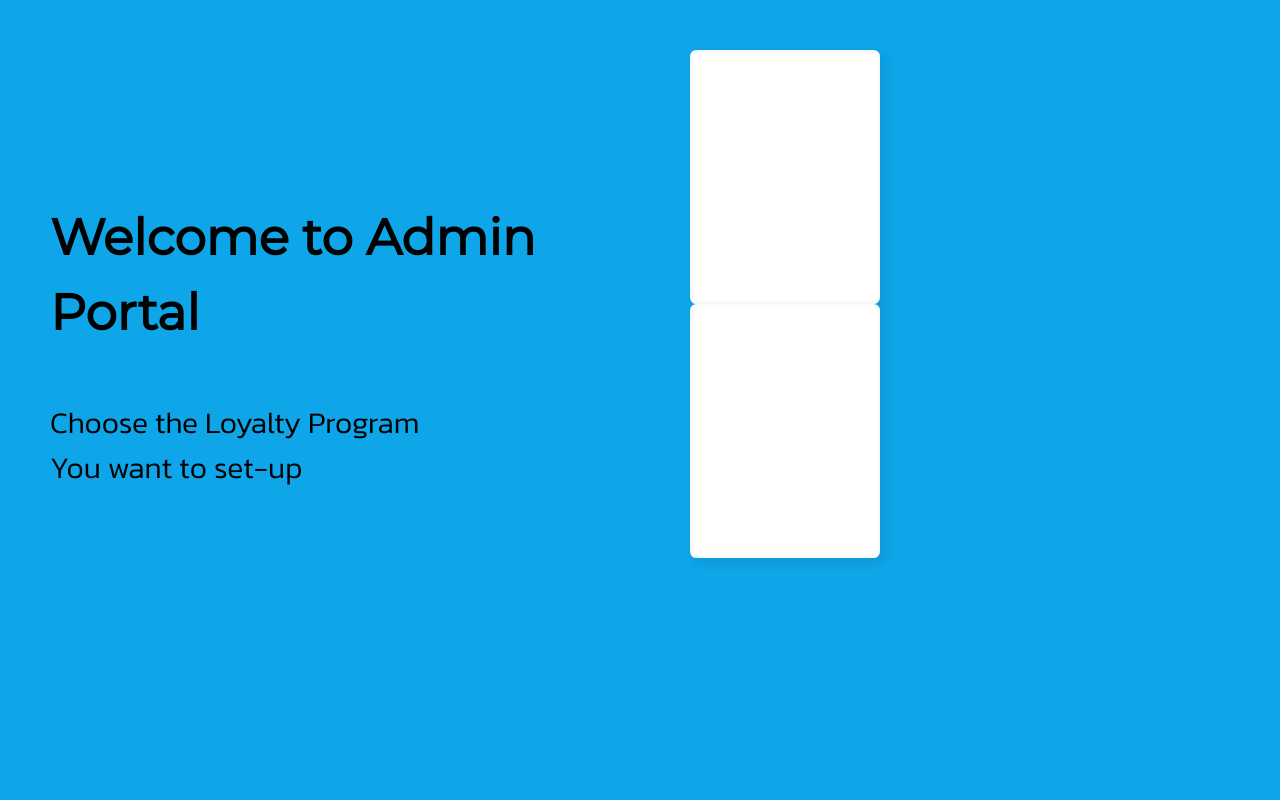
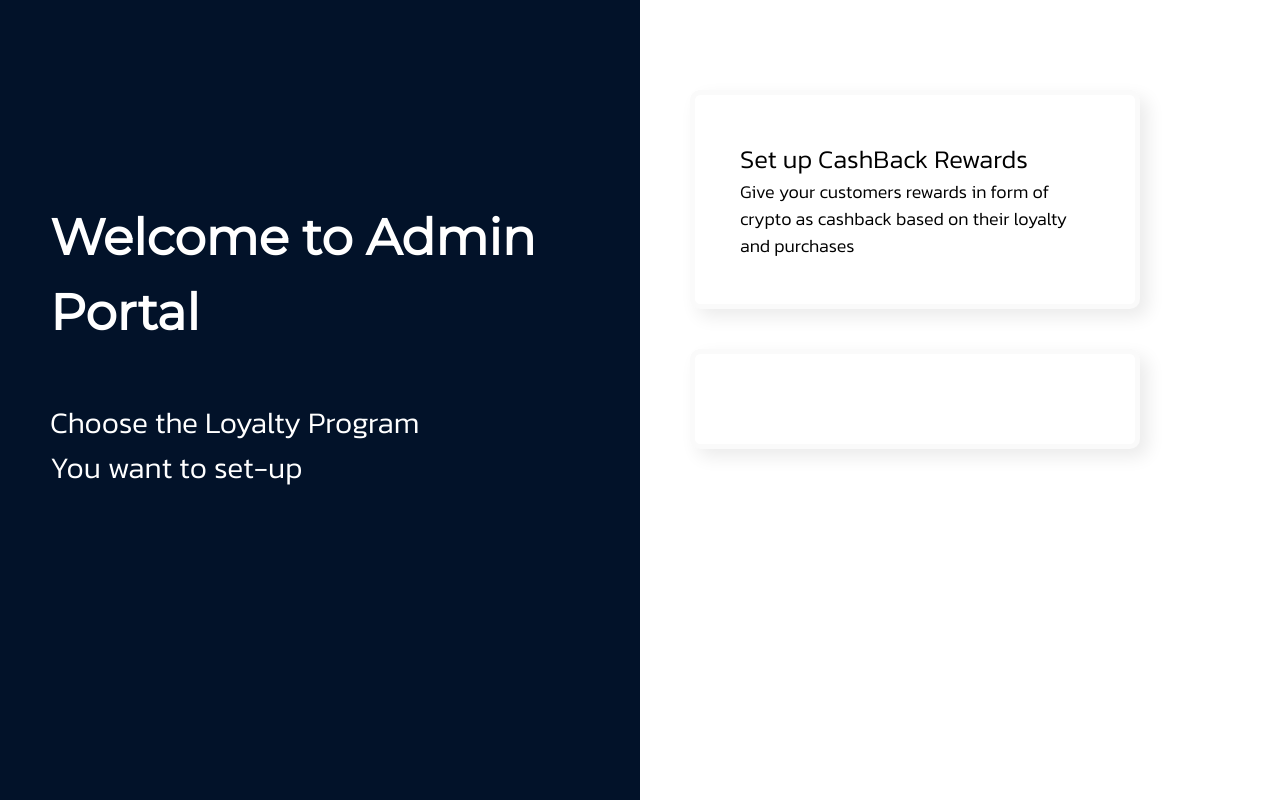
Before and after one commit to Trei-Labs/admin-side, a Next.js app in the folder mainfiles/: page / in a window 1280 px wide. Built offline with nearby package versions, Linux system fonts and the light colour scheme.

Commit message:
Add Cashback UI

```diff
--- a/mainfiles/pages/index.js
+++ b/mainfiles/pages/index.js
@@ -5,7 +5,7 @@
 
 export default function Home() {
   return (
-    <div className='flex' >
+    <div className='flex flex-wrap ' >
       <Head>
         <title>Create Next App</title>
         <meta name="description" content="Generated by create next app" />
@@ -14,13 +14,18 @@
       </Head>
 
 
-        <div className=' pt-[200px] w-[50%]  bg-sky-500 h-[100vh] p-[50px]' >
-          <label className='heading' >Welcome to Admin Portal</label>
-          <p className=' text-[30px] mt-[50px]' >Choose the Loyalty Program <br/> You want to set-up</p>
+        <div className='pt-[200px] w-[50%]  bg-[#021229] h-[100vh] p-[50px]' >
+          <label className='heading text-white ' >Welcome to Admin Portal</label>
+          <p className=' text-[30px] text-white mt-[50px]' >Choose the Loyalty Program <br/> You want to set-up</p>
         </div>
-        <div className=' flex-col w-[50%] bg-sky-500 h-[100vh] p-[50px]' >
-          <div className='card' ></div>
-          <div className='card' ></div>
+        <div className=' flex-col w-[50%] bg-white h-[100vh] p-[50px]' >
+          <div className='card' >
+            Set up CashBack Rewards
+            <p className='text-[18px]' >Give your customers rewards in form of crypto as cashback based on their loyalty and purchases</p>
+          </div>
+          <div className='card' >
+
+          </div>
         </div>
     </div>
 
--- a/mainfiles/styles/cards.css
+++ b/mainfiles/styles/cards.css
@@ -1,14 +1,20 @@
 /* From uiverse.io by @Sujitkavaiya */
 .card {
-    width: 190px;
-    height: 254px;
+    width: 450px;
+    height: fit-content;
     background: rgb(255, 255, 255);
     border-radius: 0.4em;
     box-shadow: 0.3em 0.3em 0.7em #00000015;
     transition: border 0.5s cubic-bezier(0.175, 0.885, 0.32, 1.275);
     border: rgb(250, 250, 250) 0.2em solid;
+    margin-top: 40px;
+    justify-content: center;
+    align-self: center;
+    flex: auto;
+    padding: 45px;
+    font-size: calc(2vmax);
    }
 
    .card:hover {
-    border: #006fff 0.2em solid;
+    border: #021229 0.1em solid;
    }
```
